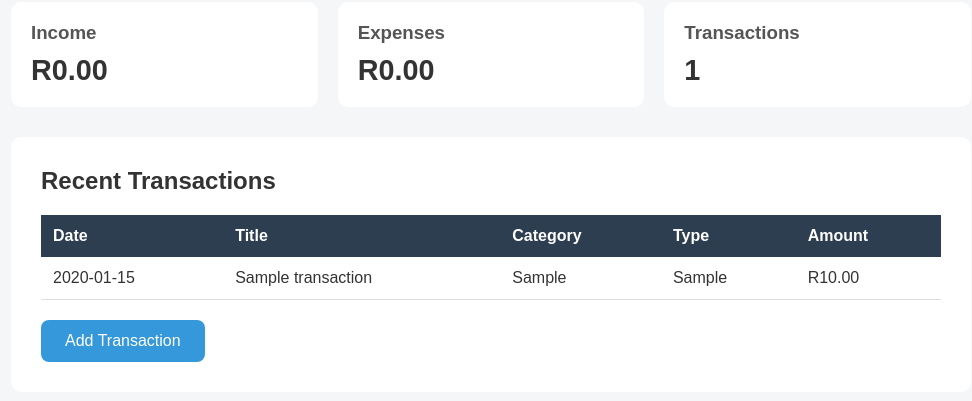
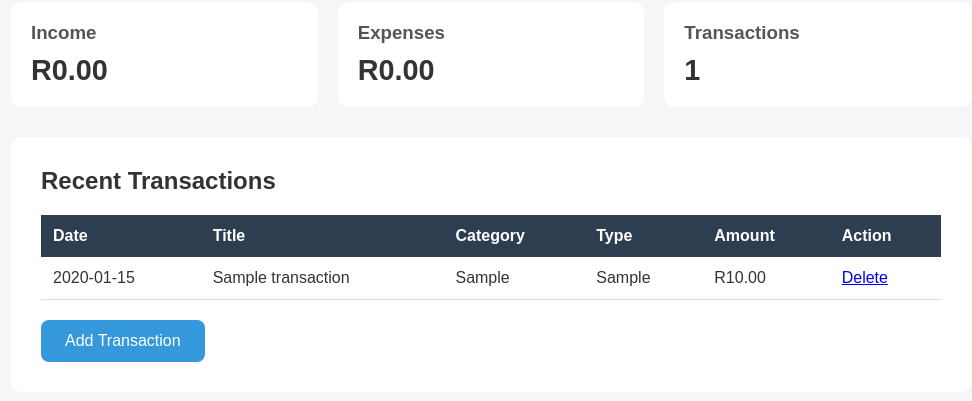
Before and after one commit to CharlesFortuin/SpendWise, a Flask app: page / in a window 1280 px wide. Shown: the part 233-634 px from the top of the page, without its empty margins (149-1121 px from the left). Run offline with Flask 3, Linux system fonts and the light colour scheme; tables that the repository leaves empty hold one stand-in row (values such as "Sample post").

Commit message:
Implement transaction deletion

```diff
--- a/app.py
+++ b/app.py
@@ -8,7 +8,8 @@ from utils.database import (
                             initialize_database,
                             insert_transaction,
                             get_transactions,
-                            get_dashboard_data)
+                            get_dashboard_data,
+                            remove_transaction)
 
 app = Flask(__name__)
 
@@ -49,6 +50,11 @@ def add_transaction():
         app_name = "SpendWise"
     )
 
+@app.route("/delete/<int:transaction_id>")
+def delete_transaction(transaction_id):
+    remove_transaction(transaction_id)
+    return redirect(url_for("home"))
+
 
 if __name__ == "__main__":
     initialize_database()
--- a/templates/index.html
+++ b/templates/index.html
@@ -43,6 +43,7 @@
                 <th>Category</th>
                 <th>Type</th>
                 <th>Amount</th>
+                <th>Action</th>
             </tr>
         </thead>
 
@@ -58,6 +59,13 @@
                 <td>{{ transaction["type"] }}</td>
 
                 <td>R{{ "%.2f"|format(transaction["amount"]) }}</td>
+
+                <td>
+                    <a href="{{url_for('delete_transaction',
+                                        transaction_id=transaction['id'])}}">
+                        Delete
+                    </a>
+                </td>
             </tr>
             {% endfor %}
         </tbody>
--- a/utils/database.py
+++ b/utils/database.py
@@ -106,3 +106,17 @@ def get_dashboard_data():
         "balance" : balance,
         "transactions" : transactions
     }
+
+def remove_transaction(transaction_id):
+    connection = get_connection()
+    cursor = connection.cursor()
+
+    cursor.execute(
+        """
+            DELETE FROM transactions
+            WHERE id=?
+        """,(transaction_id,)
+    )
+
+    connection.commit()
+    connection.close()
```
